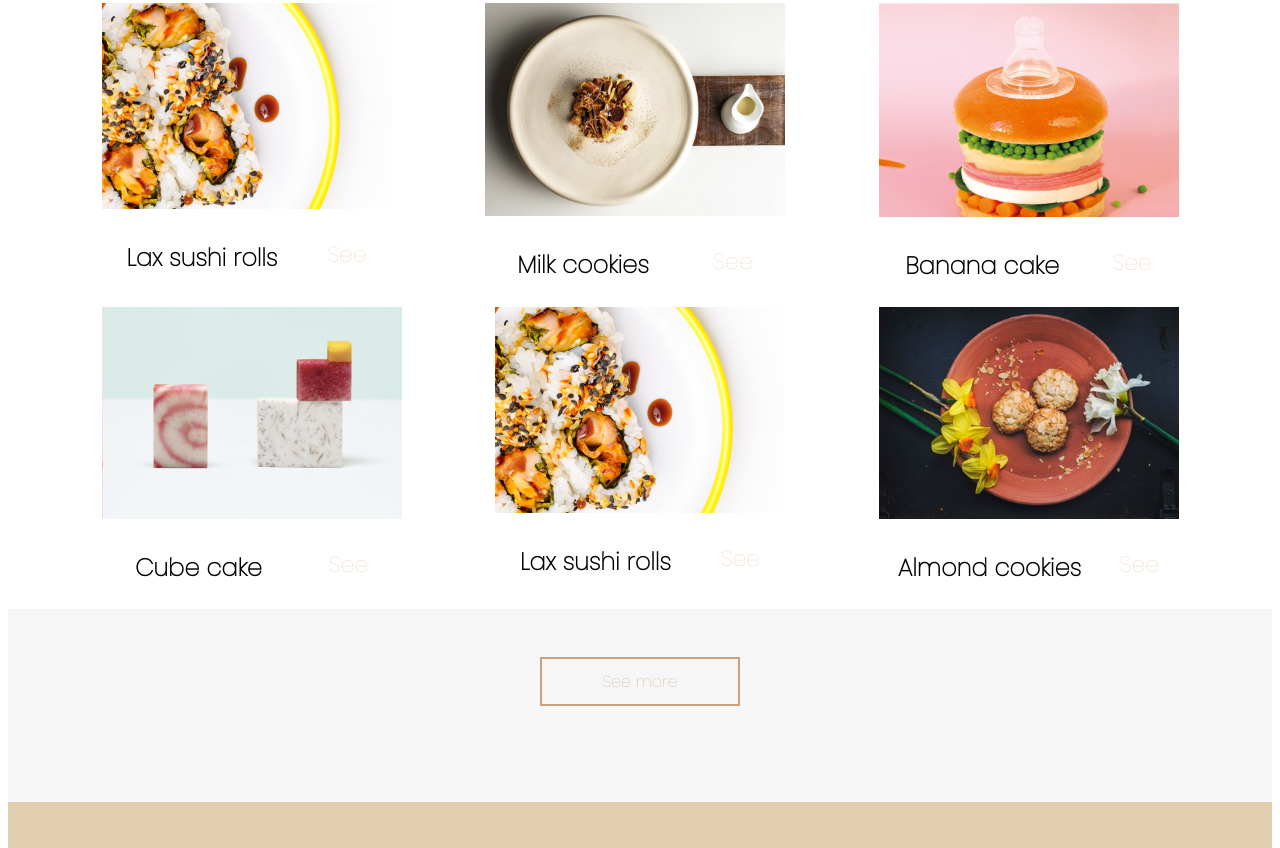
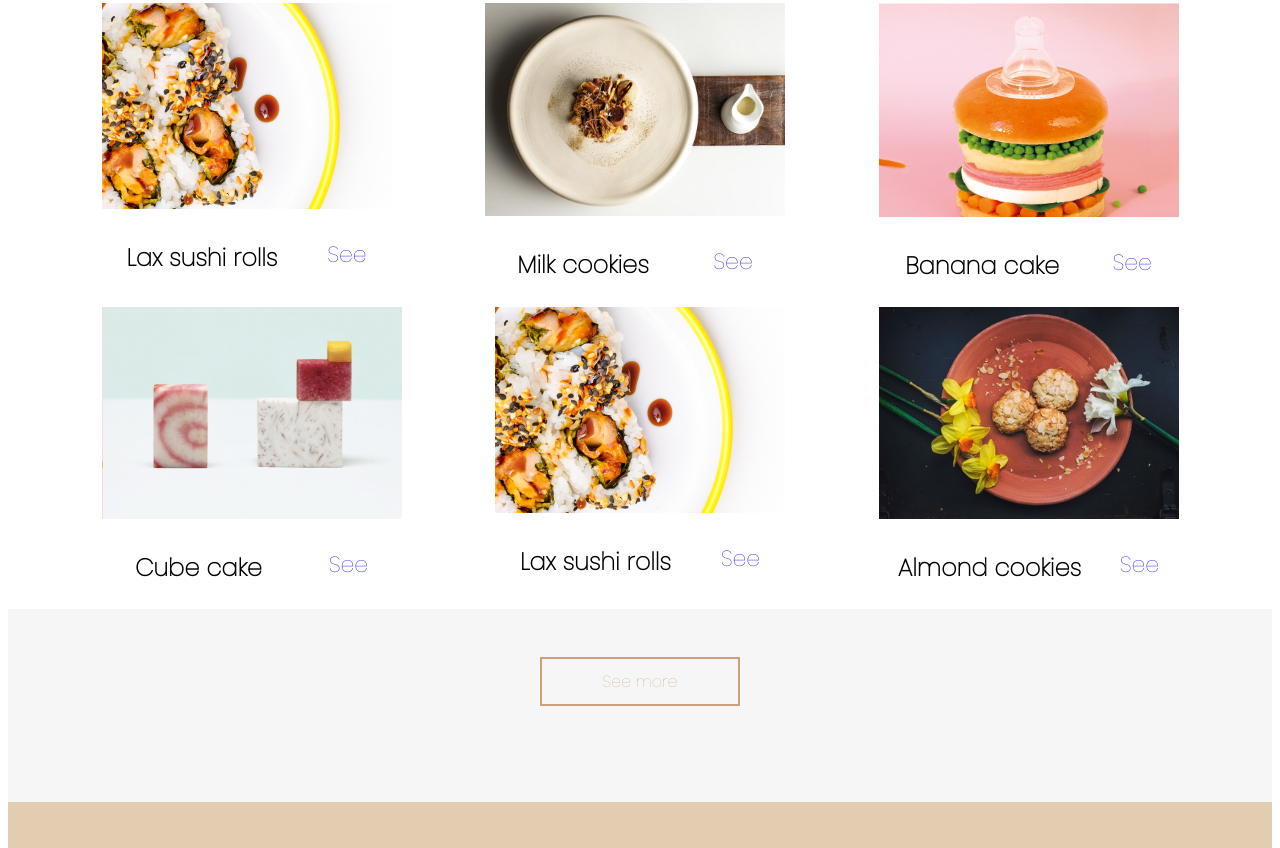
Before and after one commit to gauti94/vef-1-hopverkefni1, a website: page index.html in a window 1280 px wide. Shown: the part 1116-1964 px from the top of the page. Drawn offline with Linux system fonts and the light colour scheme; a web font is replaced by a local one.

Commit message:
see linkar

```diff
--- a/index.html
+++ b/index.html
@@ -58,7 +58,7 @@
             </div>
             <div class="card-content">
               <h3>Lax sushi rolls</h3>
-              <p>See</p>
+              <p><a href="./recipe.html">See</a></p>
             </div>
           </div>
           <div class="card">
@@ -67,7 +67,7 @@
             </div>
             <div class="card-content">
               <h3>Milk cookies</h3>
-              <p>See</p>
+              <p><a href="./recipe.html">See</a></p>
             </div>
           </div>
           <div class="card">
@@ -76,7 +76,7 @@
             </div>
             <div class="card-content">
               <h3>Banana cake</h3>
-              <p>See</p>
+              <p><a href="./recipe.html">See</a></p>
             </div>
           </div>
         </div>
@@ -87,7 +87,7 @@
             </div>
             <div class="card-content">
               <h3>Cube cake</h3>
-              <p>See</p>
+              <p><a href="./recipe.html">See</a></p>
             </div>
           </div>
           <div class="card">
@@ -96,7 +96,7 @@
             </div>
             <div class="card-content">
               <h3>Lax sushi rolls</h3>
-              <p>See</p>
+              <p><a href="./recipe.html">See</a></p>
             </div>
           </div>
           <div class="card">
@@ -105,7 +105,7 @@
             </div>
             <div class="card-content">
               <h3>Almond cookies</h3>
-              <p>See</p>
+              <p><a href="./recipe.html">See</a></p>
             </div>
           </div>
         </div>
@@ -147,7 +147,7 @@
             </div>
             <div class="card-content">
               <h3>Legumes printaniers</h3>
-              <p>See</p>
+              <p><a href="./recipe.html">See</a></p>
             </div>
           </div>
           <div class="card">
@@ -156,7 +156,7 @@
             </div>
             <div class="card-content">
               <h3>Blossoming cookie</h3>
-              <p>See</p>
+              <p><a href="./recipe.html">See</a></p>
             </div>
           </div>
           <div class="card">
@@ -165,7 +165,7 @@
             </div>
             <div class="card-content">
               <h3>Blueberry pie</h3>
-              <p>See</p>
+              <p><a href="./recipe.html">See</a></p>
             </div>
           </div>
         </div>
--- a/indexStyles/cards.scss
+++ b/indexStyles/cards.scss
@@ -16,9 +16,15 @@
   justify-content: space-around;
 }
 
+.card-content a {
+  text-decoration: none;
+}
+
 .card-content p {
   font-size: 22px;
   color: var(--color-tan);
+  text-decoration: none;
+
 }
 
 .card-picture img {
```
Also changed, not shown: styles.css.
